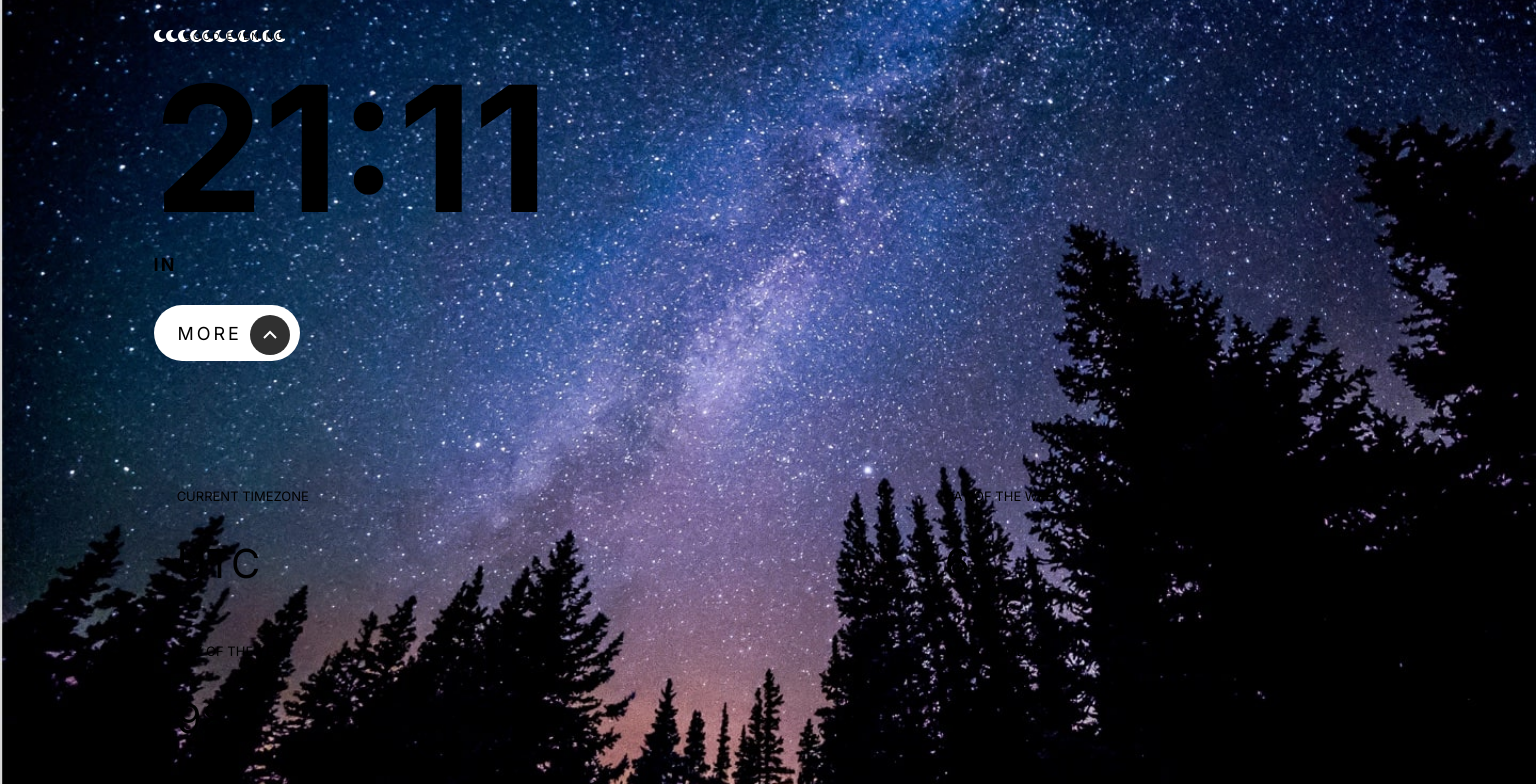
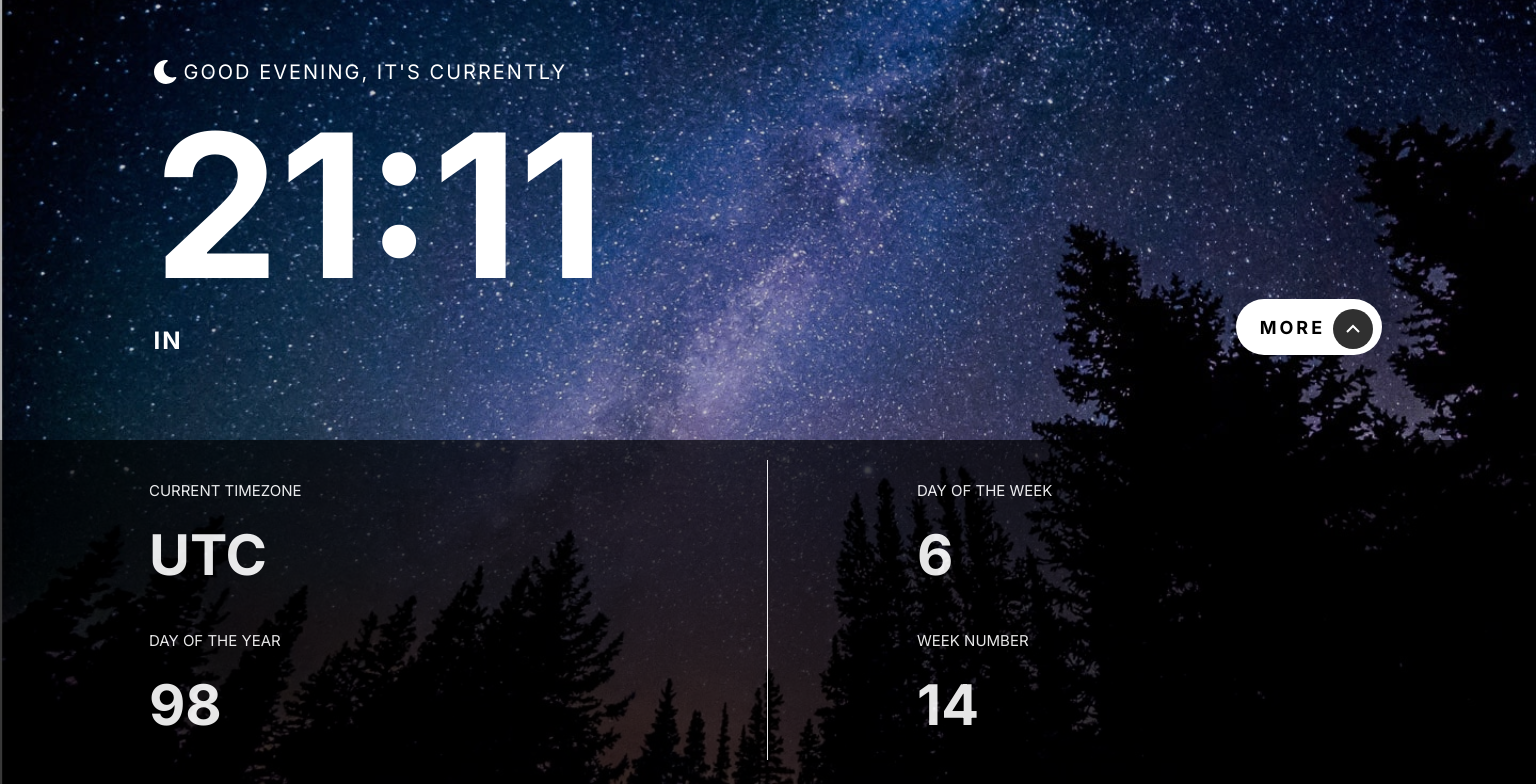
Before and after one commit to gabadadzeluca/clock-app-react, a React (Create React App) app: page / in a window 1536 px wide. Both pictures are taken after a click on the button "MORE". Shown: the top 784 px of the page. Built offline with nearby package versions, Linux system fonts and the light colour scheme; no server answers.

Commit message:
add overall styling

```diff
--- a/src/App.css
+++ b/src/App.css
@@ -1,9 +1,14 @@
+.App{
+  overflow: hidden;
+}
 .Container{
   width: 100vw;
   height: 100vh;
   background-position: center;
   background-size: cover;
   display: flex;
+  align-items: center;
   flex-direction: column;
-  align-items: center;
+  background-color:  rgba(0, 0, 0, 0.2);
+  background-blend-mode: multiply;
 }
--- a/src/App.tsx
+++ b/src/App.tsx
@@ -23,9 +23,12 @@ function App() {
     setBgImage(newBgImage);
   }
 
-  window.addEventListener('resize', handleResizeAndThemeChange);
   useEffect(()=>{
     handleResizeAndThemeChange();
+    window.addEventListener('resize', handleResizeAndThemeChange);
+    return () => {
+      window.removeEventListener('resize', handleResizeAndThemeChange);
+    };
   },[])
 
 
--- a/src/components/quoteGenerator/Quote.module.css
+++ b/src/components/quoteGenerator/Quote.module.css
@@ -19,6 +19,7 @@
 
 @media screen and (min-width: 700px) {
   .quoteDiv{
+    padding-top: 3rem;
     width: 80%;
   }
   .quoteDiv>p, .quoteDiv>h4{
--- a/src/components/quoteGenerator/Quote.tsx
+++ b/src/components/quoteGenerator/Quote.tsx
@@ -37,7 +37,7 @@ export default function Quote(props:{
         </div>
       )
       :
-      null
+        null
       }
     </>
 
--- a/src/components/timeContainer/clock/Clock.module.css
+++ b/src/components/timeContainer/clock/Clock.module.css
@@ -20,7 +20,7 @@
 .timeDiv>h2{
   font-size: 10rem;
 }
-.timeDiv>p, .location{
+.timeDiv>p, .location, .message{
   font-size: 1.5rem;
 }
 .location{
@@ -37,7 +37,21 @@
   .timeDiv>p{
     font-size: 3.2rem;
   }
-  .location{
+  .location, .message{
     font-size: 1.8rem;
   }
 }
+@media screen and (min-width: 1440px) {
+  .timeDiv>h2{
+    font-size: 20rem;
+  }
+  .timeDiv>p{
+    font-size: 4rem;
+  }
+  .location{
+    font-size: 2.4rem;
+  }
+  .message{
+    font-size: 2rem;
+  }
+}
--- a/src/components/timeContainer/clock/Clock.tsx
+++ b/src/components/timeContainer/clock/Clock.tsx
@@ -30,9 +30,14 @@ export default function Clock(props:{
     }
     return {message, icon};
   }
+  let {message, icon} = selectMessage();
+  const city = timeZone.split('/')[1]?.toUpperCase();
 
-  const {message, icon} = selectMessage();
-  const city = timeZone.split('/')[1]?.toUpperCase();
+  // add string to the message depending on the screen size
+  if(window.innerWidth > 699){
+    message = message + ", It's currently";
+  }
+
   return (
     <div className={styles.clockContainer}>
       <p style={{ backgroundImage: `url(${icon})` }} className={styles.message}>{message}</p>
--- a/src/components/timeContainer/dataContainer/dataComponent/DataComponent.module.css
+++ b/src/components/timeContainer/dataContainer/dataComponent/DataComponent.module.css
@@ -29,3 +29,11 @@
     font-size: 4rem;
   }
 }
+@media screen and (min-width: 1440px) {
+  .dataComponent>p{
+    font-size: 1.5rem;
+  }
+  .dataComponent>h2{
+    font-size: 5.6rem;
+  }
+}
--- a/src/components/timeContainer/dataContainer/numberData/NumberData.module.css
+++ b/src/components/timeContainer/dataContainer/numberData/NumberData.module.css
@@ -5,15 +5,15 @@
   margin-top: 3rem;
   padding:2rem 0;
   background-color: var(--data-bg);
+  opacity: .9;
 }
-
 
 @media screen and (min-width: 700px) {
   .dataContainer{
     min-height: 45%;
     flex-direction: row;
     justify-content: space-around;
-    padding-bottom: 3rem;
+    padding-bottom: 4rem;
   }
   .dataContainer>*{
     min-width: 30%;
@@ -21,3 +21,13 @@
     flex-direction: column;
   }
 }
+
+@media screen and (min-width: 1440px) {
+  .dataContainer>*{
+    width: 50%;
+    padding: 0 8%;
+  }
+  .leftDiv{
+    border-right: 0.1rem solid var(--data-text-color);
+  }
+}
--- a/src/components/timeContainer/dataContainer/numberData/NumberData.tsx
+++ b/src/components/timeContainer/dataContainer/numberData/NumberData.tsx
@@ -15,11 +15,11 @@ export default function NumberData(props:{
     {isDataVisible ?
       (
       <div className={styles.dataContainer}>
-        <div>
+        <div className={styles.leftDiv}>
           <DataComponent title="CURRENT TIMEZONE" param={timeZone}/>
           <DataComponent title="DAY OF THE YEAR" param={dayOfYear}/>
         </div>
-        <div>
+        <div className={styles.rightDiv}>
           <DataComponent title="DAY OF THE WEEK" param={dayOfWeek}/>
           <DataComponent title="WEEK NUMBER" param={weekNum}/>
         </div>
--- a/src/components/timeContainer/time/Time.module.css
+++ b/src/components/timeContainer/time/Time.module.css
@@ -60,3 +60,17 @@
     background-size: 4rem;
   }
 }
+
+@media screen and (min-width: 1440px) {
+  .timeDiv{
+    margin-top: 3rem;
+    display: flex;
+    flex-direction: row;
+    width: 80%;
+    justify-content: space-between;
+    align-items: flex-end;
+  }
+  .button{
+    margin: 0;
+  }
+}
--- a/src/index.css
+++ b/src/index.css
@@ -1,8 +1,25 @@
 @import url('https://fonts.googleapis.com/css2?family=Inter:wght@400;700&display=swap');
+
+
+/* light mode */
+:root{
+  --data-text-color: #303030;
+  --text-color: #FFFFFF;
+  --data-bg: #FFFFFF;
+  --regular: 400;
+  --bold: 700;
+}
+
+:root.darkMode{
+  --data-text-color: #FFFFFF;
+  --data-bg: #000000BF;
+}
+
 
 *, *::after, *::before{
   margin: 0;
   box-sizing: border-box;
+  background-repeat: no-repeat;
 }
 
 html{
@@ -11,4 +28,10 @@ html{
 
 body{
   font-family: 'Inter', sans-serif;
+  color: var(--text-color);
+  font-weight: var(--regular);
 }
+
+p{
+  font-size: 1.5rem;
+}
```
Also changed, not shown: src/assets/desktop/icon-arrow-up.svg.
